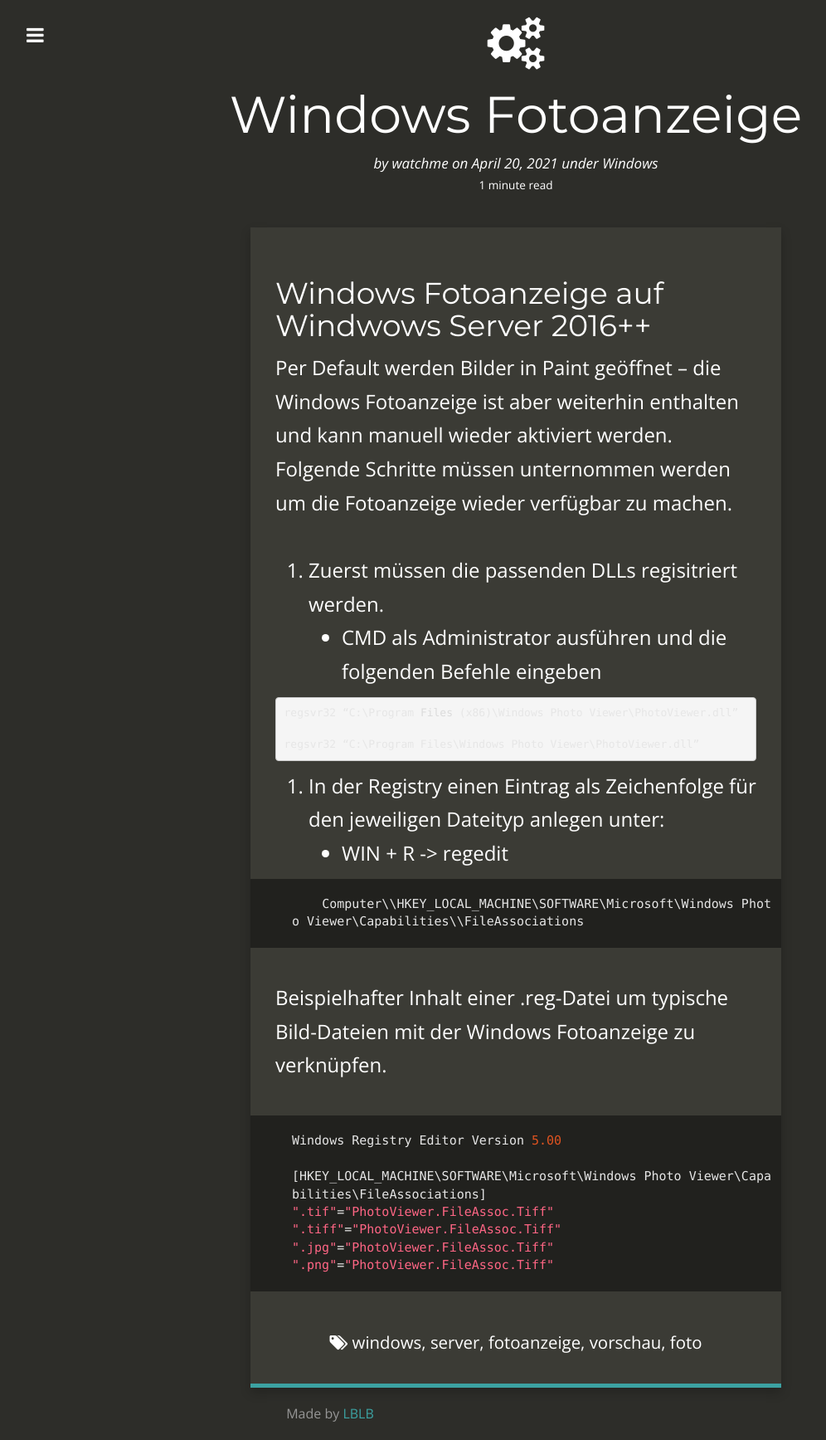
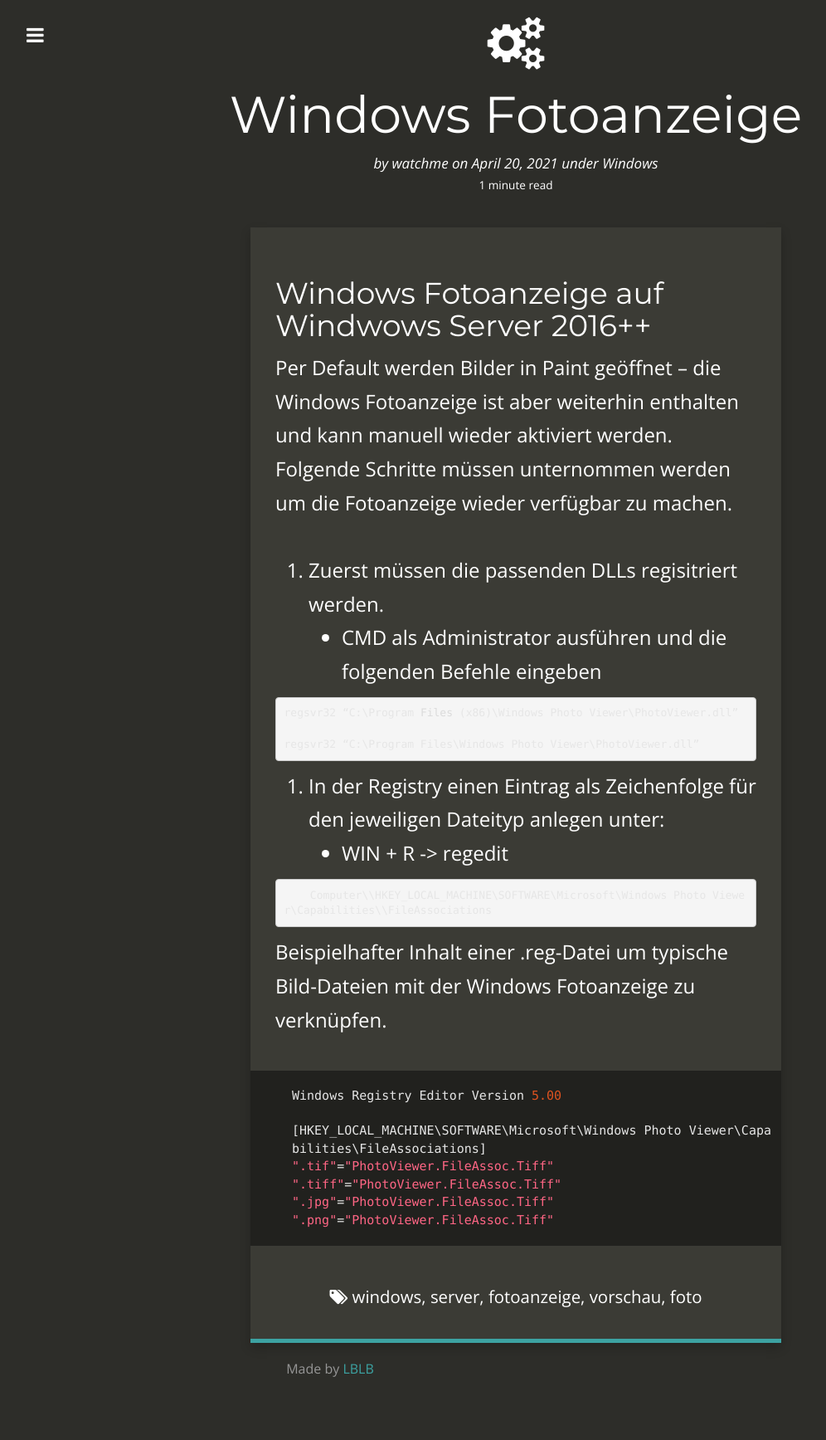
Before and after one commit to eski1337/lblb-it-ffd00, a Jekyll site: the page built from _posts/2021-04-20-WindowsFotoanzeige.md, in a window 1280 px wide. Shown: the whole page at 83% size, without its empty margins (18-1014 px from the left). Built offline with Jekyll 4.4.1, drawn with Linux system fonts in a browser that asks for light colours; nearby versions of some CDN libraries; comment, search, counter and statistics services are not loaded; after the commit the page ends 1681 px from its top, so only the background shows below that.

Commit message:
2021-04-20-WindowsFotoanzeige.md: changed

````diff
--- a/_posts/2021-04-20-WindowsFotoanzeige.md
+++ b/_posts/2021-04-20-WindowsFotoanzeige.md
@@ -30,7 +30,7 @@
 2.  In der Registry einen Eintrag als Zeichenfolge für den jeweiligen Dateityp anlegen unter:
     *   WIN + R -> regedit
 
-```html
+```HTML
     Computer\\HKEY_LOCAL_MACHINE\SOFTWARE\Microsoft\Windows Photo Viewer\Capabilities\\FileAssociations
 ```
 Beispielhafter Inhalt einer .reg-Datei um typische Bild-Dateien mit der Windows Fotoanzeige zu verknüpfen.
````
